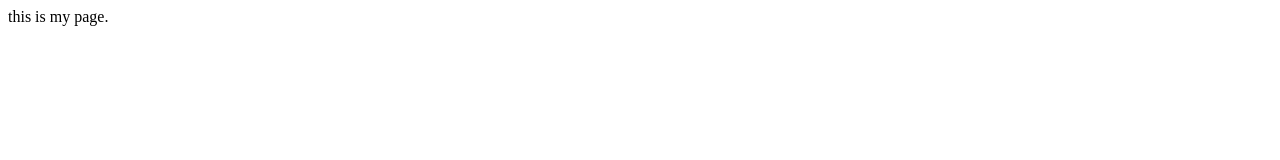
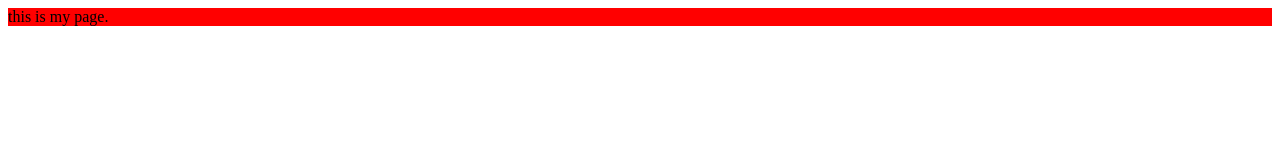
Before and after one commit to Nabeeen3/Nabeeen3.github.io, a plain HTML site: page index.html in a window 1280 px wide. Drawn offline with Linux system fonts and the light colour scheme.

Commit message:
Update index.html

```diff
--- a/index.html
+++ b/index.html
@@ -1,6 +1,10 @@
 <html>
   <head>
-
+    <style>
+      p{
+        background-color: red;
+      }
+    </style>
   </head>
   <body>
     <p>this is my page.</p>
```
